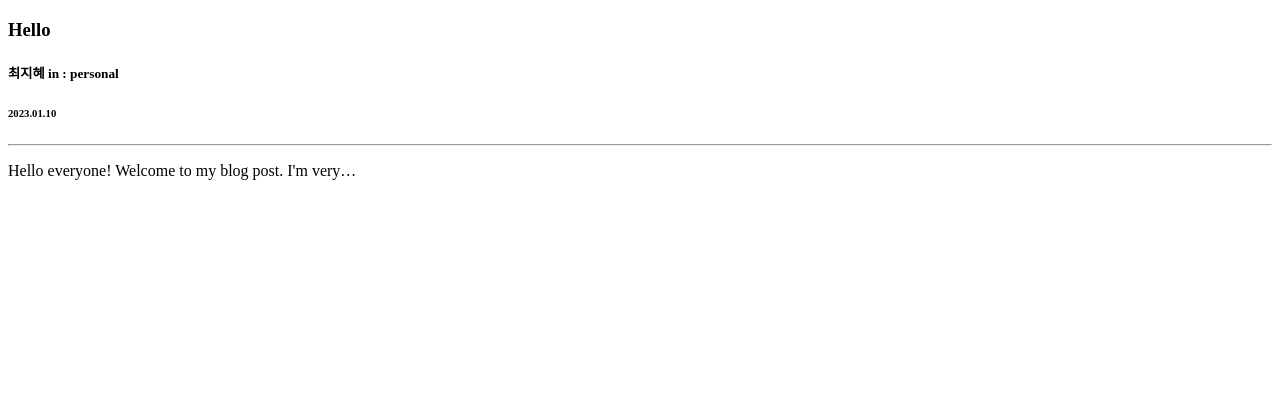
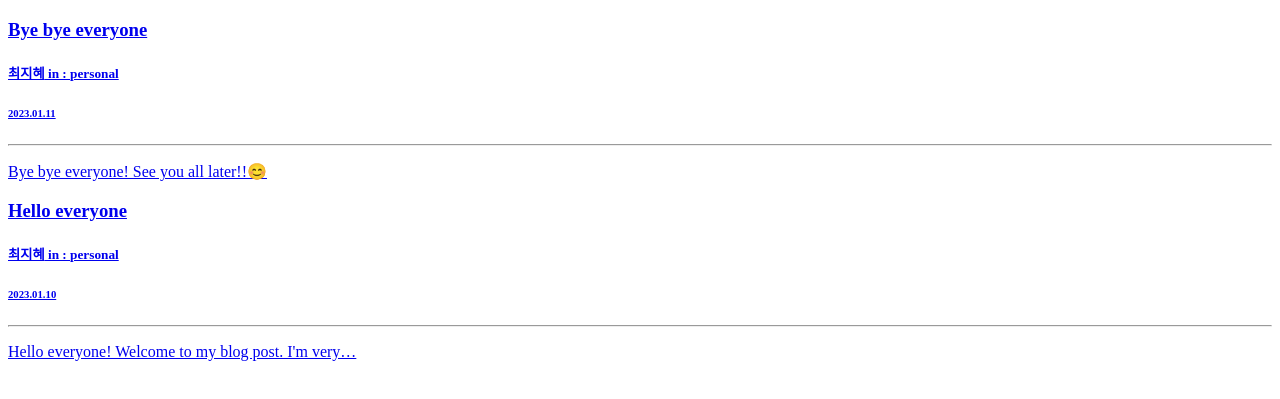
Before and after one commit to jihye0526/dev-stickers2, a Gatsby site: page /blog in a window 1280 px wide. Shown: the part 131-530 px from the top of the page. Built offline with nearby package versions, Linux system fonts and the light colour scheme; Gatsby itself is replaced by a stand-in of ours.

Commit message:
10.12 Dynamic Pages

```diff
--- /dev/null
+++ b/blog-posts/Bye.mdx
@@ -0,0 +1,11 @@
+---
+title: Bye bye everyone
+category: personal
+date: '2023-01-11'
+author: 최지혜
+slug: bye-bye-everyone
+---
+
+# Bye bye everyone!
+
+See you all later!!😊
--- a/blog-posts/Hello.mdx
+++ b/blog-posts/Hello.mdx
@@ -1,10 +1,11 @@
 ---
-title: Hello
+title: Hello everyone
 category: personal
 date: '2023-01-10'
 author: 최지혜
+slug: hello-everyone
 ---
 
-## Hello everyone!
+# Hello everyone!
 
 Welcome to my blog post. I'm very happy to have you all here with me on this special ocasion.
--- a/src/pages/blog.tsx
+++ b/src/pages/blog/index.tsx
@@ -1,7 +1,7 @@
-import { graphql, PageProps } from 'gatsby';
+import { graphql, Link, PageProps } from 'gatsby';
 import React from 'react';
-import Layout from '../components/layout';
-import Seo from '../components/Seo';
+import Layout from '../../components/layout';
+import Seo from '../../components/Seo';
 
 export default function Blog({ data }: PageProps<Queries.BlogPostsQuery>){
     return (
@@ -9,11 +9,13 @@ export default function Blog({ data }: PageProps<Queries.BlogPostsQuery>){
             <section>
                 {data.allMdx.nodes.map((file, idx) => (
                     <article key={idx}>
+                        <Link to={`/blog/${file.frontmatter?.slug}`}>
                             <h3>{file.frontmatter?.title}</h3>
                             <h5>{file.frontmatter?.author} in : {file.frontmatter?.category}</h5>
                             <h6>{file.frontmatter?.date}</h6>
                             <hr />
                         <p>{file.excerpt}</p>
+                        </Link>
                     </article>
                 ))}
             </section>
@@ -30,6 +32,7 @@ export const query = graphql`
                 category
                 date(formatString: "YYYY.MM.DD")
                 author
+                slug
             }
             excerpt(pruneLength: 50)
         }
```
Also changed, not shown: src/pages/blog/{mdx.frontmatter__slug}.tsx (added, +10 -0 lines). Lines whose indentation alone changed are shown as unchanged.
